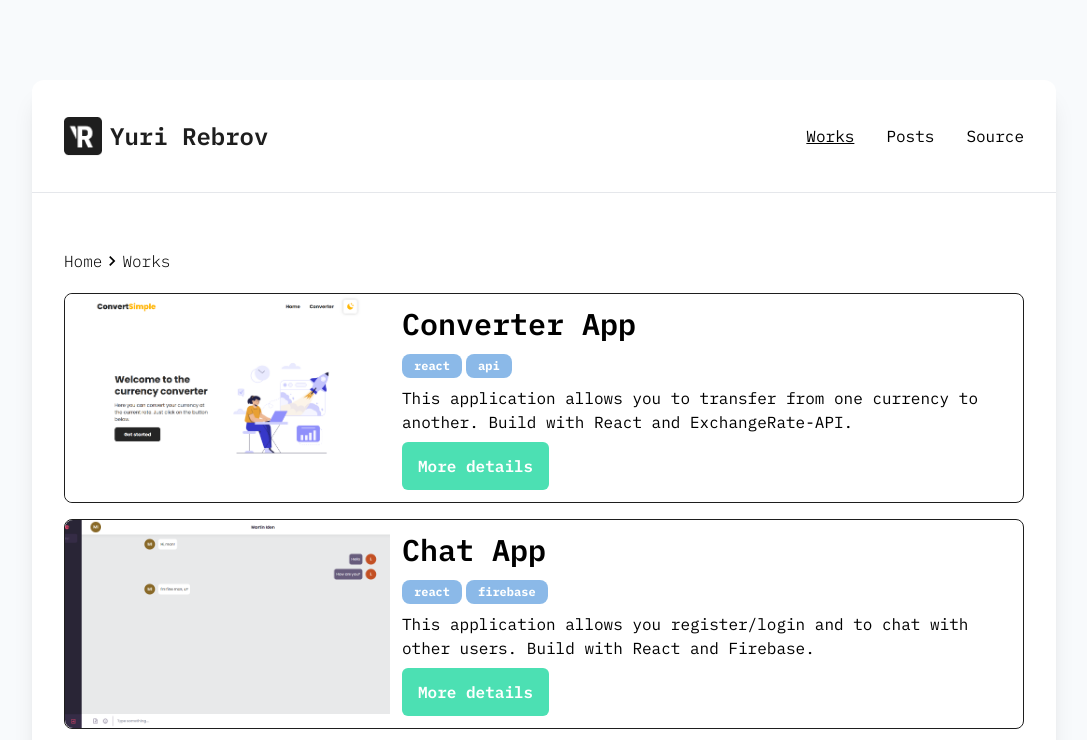
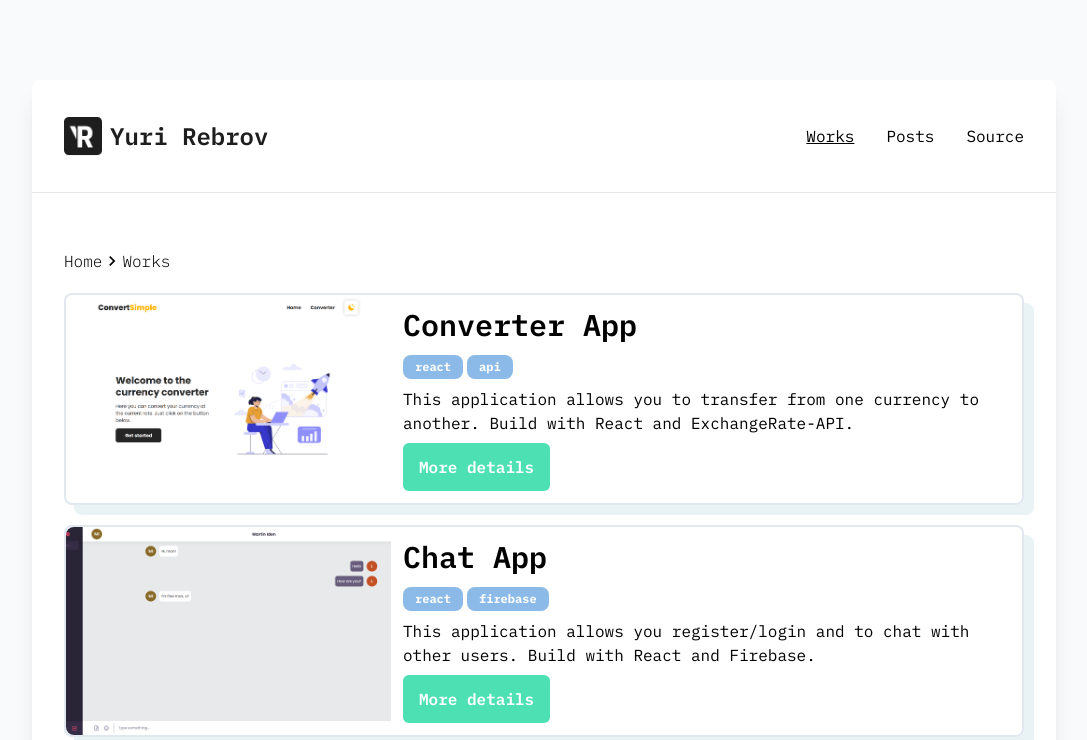
Before and after one commit to RebrovYura/yurirebrov-dev-v2, a Next.js app: page /works in a window 1280 px wide. Shown: the top 740 px of the page, without its empty margins (96-1183 px from the left). Built offline with nearby package versions, Linux system fonts and the light colour scheme.

Commit message:
fix styles issues

```diff
--- a/app/layout.tsx
+++ b/app/layout.tsx
@@ -1,22 +1,14 @@
 import type { Metadata } from "next";
 import { imb_plex_mono } from "./ui/fonts";
 import "./globals.css";
-import { MotionDiv } from "./ui/Motion/MotionClient";
 import { Header } from "./modules/Header";
 import { Footer } from "./modules/Footer";
-import PageTransition from "./ui/Motion/PageTransition";
 
 export const metadata: Metadata = {
   title: "Yuri Rebrov | Front-end Developer",
   description: "Yuri's personal space",
   authors: [{ name: "Yuri Rebrov", url: "https://github.com/RebrovYura" }],
   creator: "Yuri Rebrov",
-};
-
-const variants = {
-  hidden: { opacity: 0, x: 0, y: 50 },
-  enter: { opacity: 1, x: 0, y: 0 },
-  exit: { opacity: 0, x: 0, y: -50 },
 };
 
 export default function RootLayout({
@@ -26,10 +18,10 @@ export default function RootLayout({
 }>) {
   return (
     <html lang="en">
-      <body className={`${imb_plex_mono.className} bg-slate-50 relative`}>
-        <div className="mt-0 md:mt-20 md:max-w-5xl mx-auto md:rounded-t-xl bg-primary min-h-screen shadow-xl flex flex-col relative">
+      <body className={`${imb_plex_mono.className} bg-slate-50`}>
+        <div className="flex flex-col mt-0 md:mt-20 mx-auto md:max-w-5xl min-h-screen bg-primary shadow-xl rounded-lg">
           <Header />
-          <div className="py-9 px-8 grow relative">{children}</div>
+          <div className="py-9 px-8 grow">{children}</div>
           <Footer />
         </div>
       </body>
--- a/app/modules/Hero.tsx
+++ b/app/modules/Hero.tsx
@@ -4,10 +4,10 @@ export function Hero() {
   return (
     <div className="w-full flex flex-wrap-reverse items-center justify-evenly gap-7 md:gap-0 py-10">
       <div>
-        <h1 className="text-h2 font-bold">
+        <h1 className="text-h2 font-bold text-center md:text-left">
           Hi, I&apos;m <span className="text-accent">Yuri Rebrov</span>
         </h1>
-        <span className="text- font-light italic">
+        <span className="block font-light italic text-center md:text-left">
           self-taught, striving for new heights
         </span>
         <p className="text-lg mt-4 border-2 p-5 rounded-lg border-slate-200">
--- a/app/page.tsx
+++ b/app/page.tsx
@@ -1,4 +1,3 @@
-import { useEffect } from "react";
 import { Hero } from "./modules/Hero";
 import { About } from "./modules/About";
 import { MotionDiv } from "./ui/Motion/MotionClient";
--- a/app/ui/ItemCard.tsx
+++ b/app/ui/ItemCard.tsx
@@ -4,10 +4,17 @@ import { Tag } from "./Tag";
 import { StyledButton } from "./StyledButton";
 
 import { IWorks } from "../lib/types";
+import { MotionDiv } from "./Motion/MotionClient";
 
 export function ItemCard({ title, url, tags, img, text }: IWorks) {
   return (
-    <div className="flex flex-col sm:flex-row rounded-lg border border-secondary">
+    <MotionDiv
+      className="rounded-lg shadow-block"
+      whileHover={{
+        boxShadow: "none",
+      }}
+    >
+      <div className="flex flex-col sm:flex-row border-2 rounded-inherit border-slate-200">
         <ItemCardImage img={img} alt={`${title} project image`} />
         <div className="p-3 flex flex-col grow-1">
           <div>
@@ -22,6 +29,7 @@ export function ItemCard({ title, url, tags, img, text }: IWorks) {
           <StyledButton href={`works/${url}`}>More details</StyledButton>
         </div>
       </div>
+    </MotionDiv>
   );
 }
 
@@ -37,7 +45,7 @@ export function ItemCardImage({ img, alt }: IImage) {
       alt={alt}
       width={325}
       height={200}
-      className="rounded-tl-lg rounded-bl-lg object-cover hidden md:block"
+      className="object-cover hidden md:block rounded-tl-inherit rounded-bl-inherit"
     />
   );
 }
--- a/app/works/page.tsx
+++ b/app/works/page.tsx
@@ -7,7 +7,7 @@ export default function Page() {
   return (
     <PageTransition>
       <Breadcrumb />
-      <div className="flex flex-col items-center sm:items-stretch gap-4 w-full">
+      <div className="flex flex-col items-center sm:items-stretch gap-5 w-full">
         {works.map((item) => (
           <ItemCard
             key={item.title}
--- a/tailwind.config.ts
+++ b/tailwind.config.ts
@@ -26,7 +26,11 @@ const config: Config = {
       boxShadow: {
         custom: "0px 0px 56px -15px rgba(30,30,30,1)",
         button: "0 4px 4px 1px rgba(74, 222, 160, 0.25)",
+        block: "10px 10px 0px 0px rgba(233,242,245,1)"
       },
+      borderRadius: {
+        inherit: "inherit",
+      }
     },
   },
   plugins: [],
```
Lines whose indentation alone changed are shown as unchanged.
